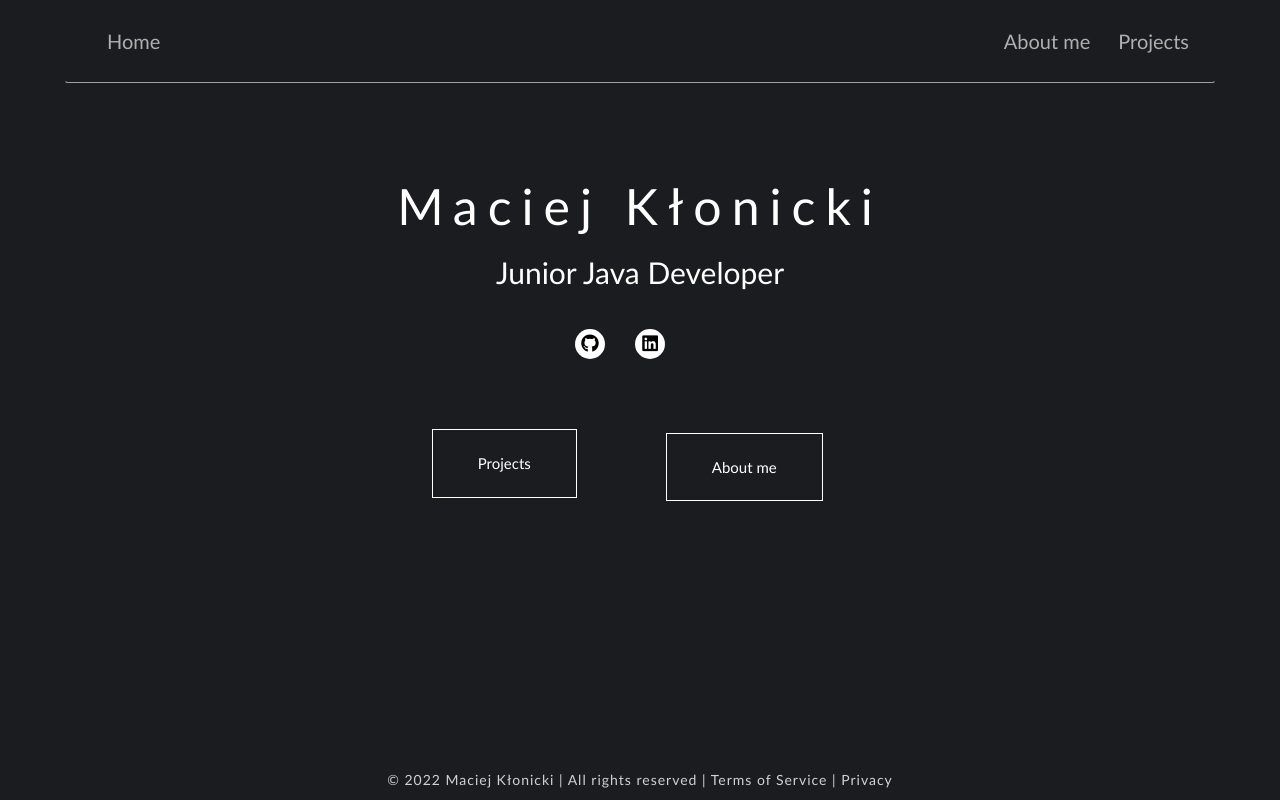
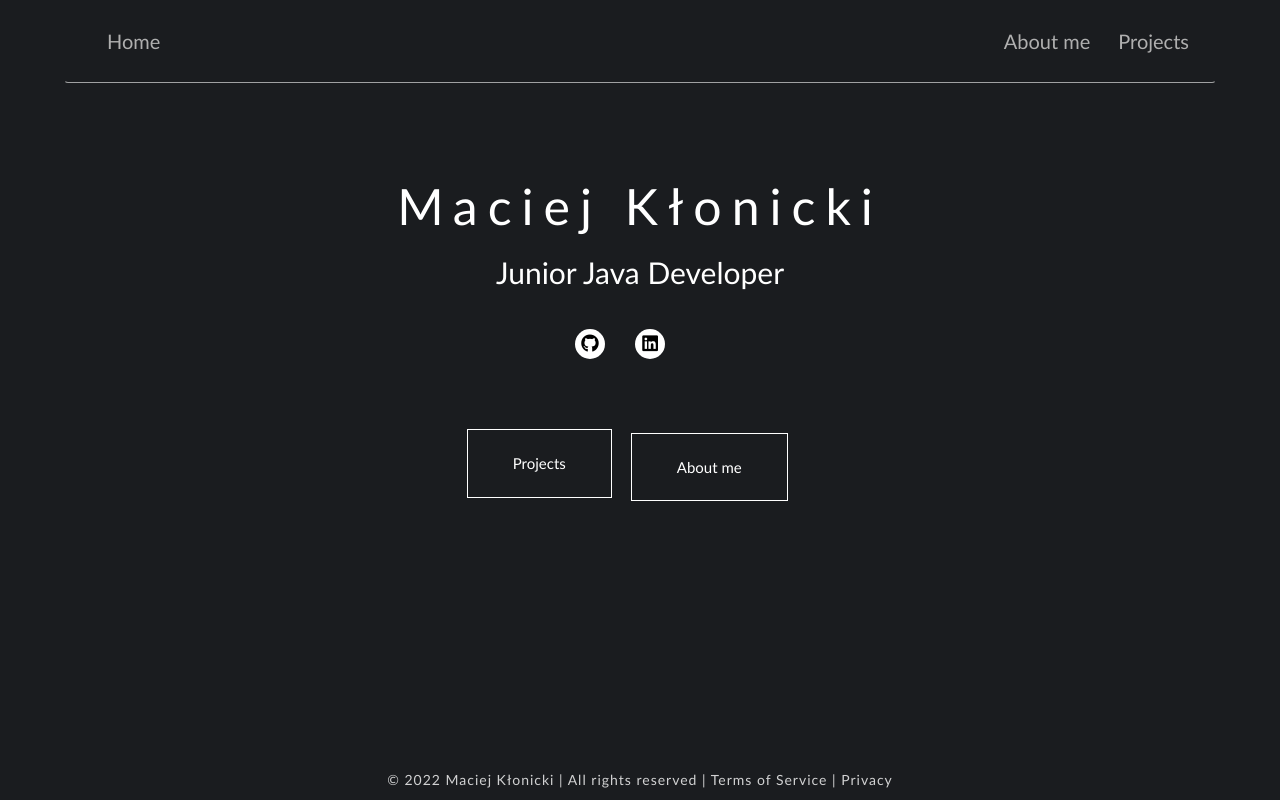
Before and after one commit to MaciejKlonicki/MyPortfolio, a React (Create React App) app: page / in a window 1280 px wide. Built offline with nearby package versions, Linux system fonts and the light colour scheme; the HTML template or start-up script is replaced by a standard one.

Commit message:
Changing position of the buttons at home page

```diff
--- a/src/index.css
+++ b/src/index.css
@@ -151,7 +151,7 @@
 .body-container button {
   position: relative;
   top: 80px;
-  right: 135px;
+  right: 100px;
   font-size: 15px;
   font-weight: 500;
   background-color: transparent;
@@ -172,7 +172,7 @@
 .body-container .about-me {
   position: relative;
   top: 14px;
-  left: 105px;
+  left: 70px;
   font-size: 15px;
   font-weight: 500;
   background-color: transparent;
```
